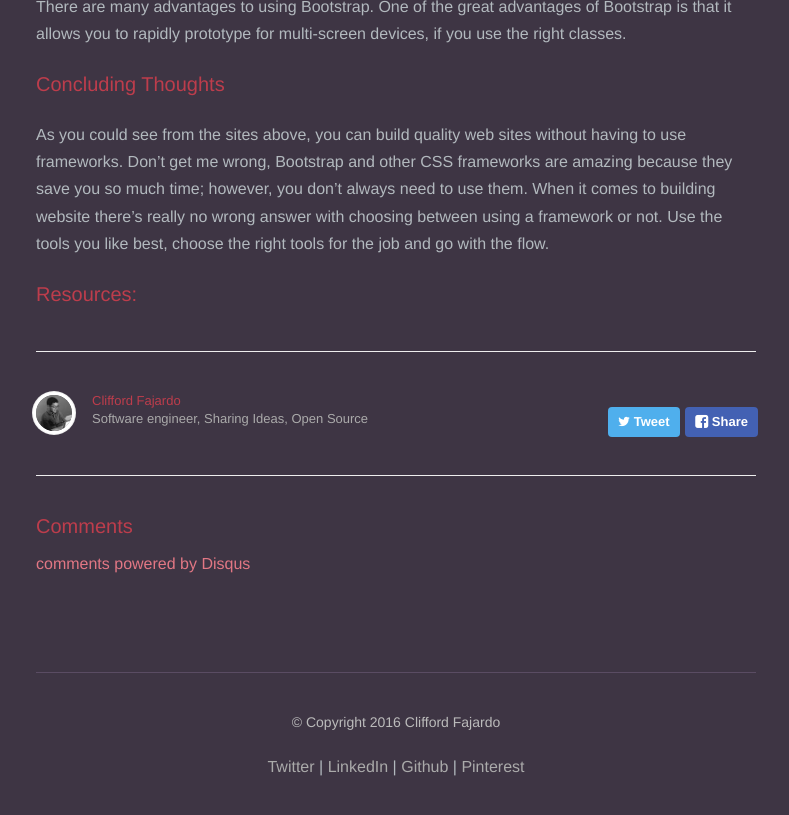
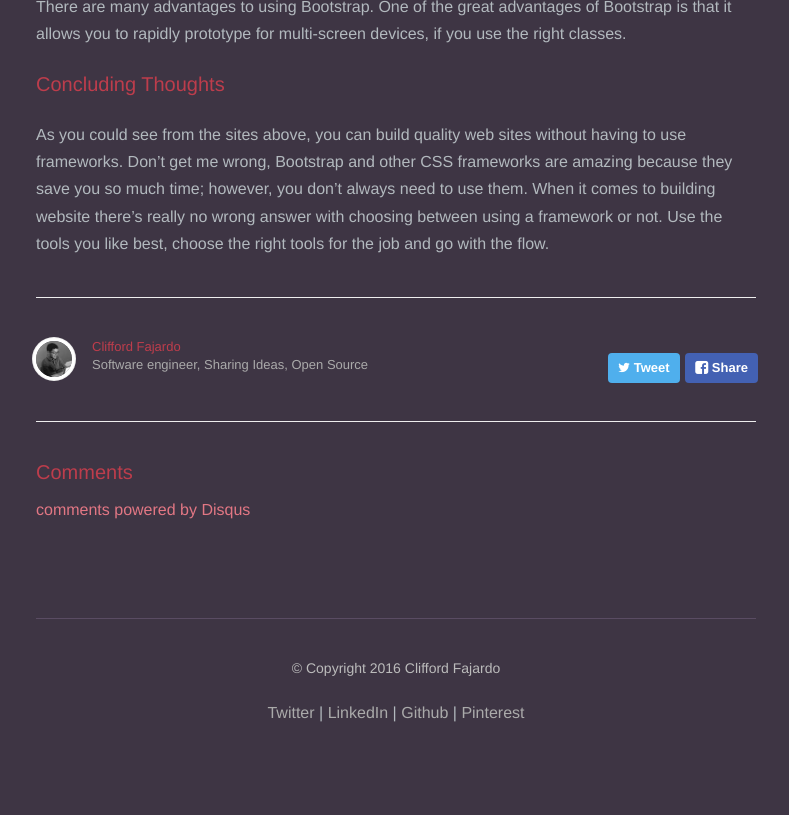
Before and after one commit to JosephSun/cliffordfajardo.github.io, a Jekyll site: the page built from _posts/2015-09-23-creating-modern-websites-with-pure-css.md, in a window 1280 px wide and 900 px high, scrolled down 3323 px. Shown: the top 815 px of the window, without its empty margins (244-1033 px from the left). Built offline with Jekyll 4.4.1, drawn with Linux system fonts in a browser that asks for light colours; nearby versions of some CDN libraries; Markdown is read by kramdown in place of the engine named in the settings; comment, search, counter and statistics services are not loaded.

Commit message:
remove last section

```diff
--- a/_posts/2015-09-23-creating-modern-websites-with-pure-css.md
+++ b/_posts/2015-09-23-creating-modern-websites-with-pure-css.md
@@ -43,5 +43,3 @@ for multi-screen devices, if you use the right classes.
 
 ### Concluding Thoughts
 As you could see from the sites above, you can build quality web sites without having to use frameworks. Don't get me wrong, Bootstrap and other CSS frameworks are amazing because they save you so much time; however, you don't always need to use them. When it comes to building website there's really no wrong answer with choosing between using a framework or not. Use the tools you like best, choose the right tools for the job and go with the flow.
-
-### Resources:
```
